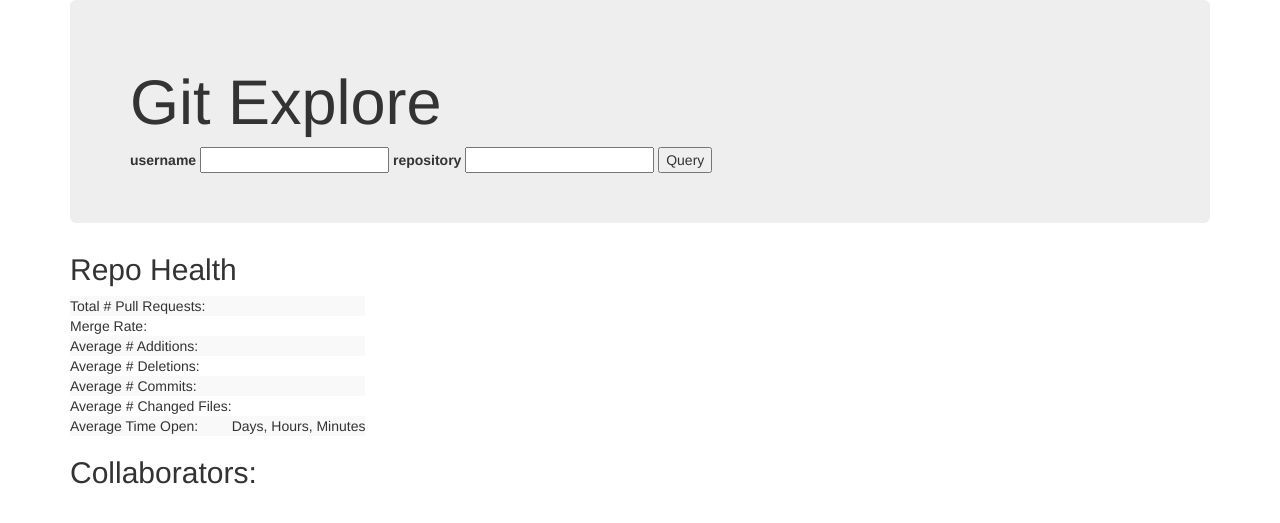
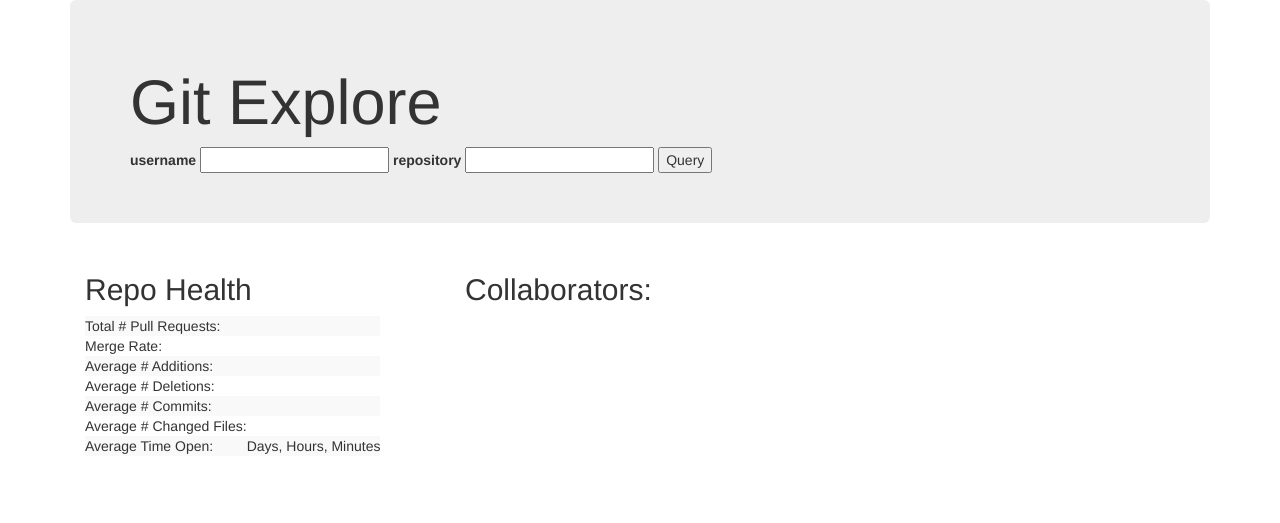
Before and after one commit to nixonbali/github-monitor, a Python web app: template flask/templates/index.html in a window 1280 px wide. Shown: the top 523 px of the page. Run offline with Jinja, Linux system fonts and the light colour scheme; the template is opened without the code that fills it, so the values that code supplies are empty; some libraries are stand-ins or nearby versions.

Commit message:
columnize /index

```diff
--- a/flask/templates/index.html
+++ b/flask/templates/index.html
@@ -35,6 +35,7 @@
         <input type="submit" value="Query">
       </form>
     </div>
+    <div class="col-md-4">
       <h2>Repo Health</h2>
       <div id="NoPR"></div>
       <div class="table-responsive">
@@ -50,6 +51,8 @@
           </tbody>
         </table>
       </div>
+    </div>
+    <div class="col-md-4">
       <h2>Collaborators:</h2>
       <!-- <div id="users"></div> -->
       <div class="table-responsive">
@@ -57,6 +60,7 @@
           <tbody id ="users">
           </tbody>
         </table>
+      </div>
     </div>
   </div>
 </body>
```
Lines whose indentation alone changed are shown as unchanged.
